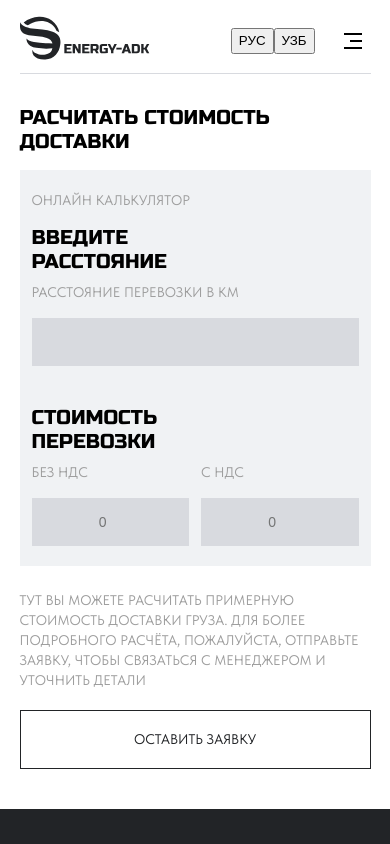
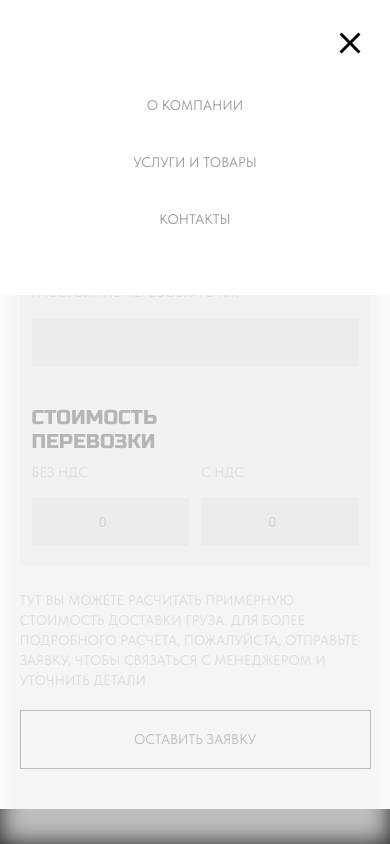
Before and after one commit to VMiskarian/energy-adk, a Next.js app: page /shipping-calculation in a window 390 px wide. Both pictures are taken after a click on the button 352 px from the left and 40 px from the top of the page. Shown: the top 844 px of the page. Built offline with nearby package versions, Linux system fonts and the light colour scheme.

Commit message:
add mobile header

```diff
--- a/src/app/page.js
+++ b/src/app/page.js
@@ -20,7 +20,7 @@ export default function Home() {
         </div>
       </section>
 
-      <section className={styles.aboutCompanySection}>
+      <section id="aboutCompany" className={styles.aboutCompanySection}>
         <div>
           <div className={styles.aboutCompanySectionLeftColumn}>
             <h2 className={styles.aboutCompanySectionTitle}>О компании</h2>
@@ -54,7 +54,7 @@ export default function Home() {
         </div>
       </section>
 
-      <section className={styles.servicesSection}>
+      <section id="services" className={styles.servicesSection}>
         <div>
           <div className={styles.servicesSectionTopArea}>
             <div>
--- a/src/assets/styles/globals.css
+++ b/src/assets/styles/globals.css
@@ -14,6 +14,8 @@
   --grey-900: #747575;
 
   --content-width: 90rem;
+
+  scroll-padding-top: 50px;
 }
 
 @media screen and (max-width: 1600px) {
@@ -56,6 +58,11 @@ body {
   margin: 0;
   background-color: var(--white);
   font-family: var(--font-tilda-sans-vf);
+}
+
+body:has(dialog[open]) {
+  overflow: hidden;
+  scrollbar-gutter: stable;
 }
 
 body > div {
--- a/src/components/base-link/index.js
+++ b/src/components/base-link/index.js
@@ -4,7 +4,7 @@ import PropTypes from 'prop-types';
 import styles from './styles.module.css';
 
 export const BaseLink = ({ href, children, className }) => (
-  <Link href={href} className={`${styles.baseLink} ${className || ''}`}>
+  <Link href={href} className={`${styles.baseLink} ${className ?? ''}`}>
     {children}
   </Link>
 );
--- a/src/components/footer/index.js
+++ b/src/components/footer/index.js
@@ -5,9 +5,9 @@ export const Footer = () => {
   const year = date.getFullYear();
 
   return (
-    <footer className={styles.footer}>
+    <footer id="footer" className={styles.footer}>
       <div className={styles.footerContainer}>
-        <h3 className={styles.footerTitle}>Контакты</h3>
+        <h2 className={styles.footerTitle}>Контакты</h2>
         <ul className={styles.footerList}>
           <li className={styles.footerListItem}>
             <a
--- a/src/components/header/index.js
+++ b/src/components/header/index.js
@@ -1,33 +1,84 @@
 'use client';
 
+import { useRef } from 'react';
 import Image from 'next/image';
 import Link from 'next/link';
+import dynamic from 'next/dynamic';
 
 import Logo from '@/assets/icons/logo.svg';
 import Menu from '@/assets/icons/menu.svg';
+import Cross from '@/assets/icons/cross.svg';
 
 import styles from './styles.module.css';
 
+const Modal = dynamic(() => import('@/components/modal'), {
+  ssr: false,
+});
+
 export const Header = () => {
+  const modalRef = useRef(null);
+
+  const showModal = () => {
+    modalRef.current?.showModal();
+  };
+  const closeModal = () => {
+    modalRef.current?.close();
+  };
+
+  const anchorLinks = [
+    { id: 1, href: '#aboutCompany', text: 'О КОМПАНИИ', onClick: closeModal },
+    { id: 2, href: '#services', text: 'УСЛУГИ И ТОВАРЫ', onClick: closeModal },
+    { id: 3, href: '#footer', text: 'КОНТАКТЫ', onClick: closeModal },
+  ];
+
   return (
+    <>
       <header className={styles.header}>
         <div className={styles.headerContainer}>
           <Link href="/">
             <Image src={Logo} alt="Logo" width={130} height={45} />
           </Link>
           <nav className={styles.headerNavbar}>
-          <a href="">О КОМПАНИИ</a>
-          <a href="">УСЛУГИ И ТОВАРЫ</a>
-          <a href="">КОНТАКТЫ</a>
+            {anchorLinks.map((link) => (
+              <a key={link.id} href={link.href} onClick={link.onClick}>
+                {link.text}
+              </a>
+            ))}
           </nav>
           <div className={styles.headerButtonsWrapper}>
             <button onClick={() => console.log('ru')}>РУС</button>
             <button onClick={() => console.log('uz')}>УЗБ</button>
-          <button type="button" className={styles.headerMenuButton}>
-            <Image src={Menu} alt="Menu" width={24} height={24} />
+            <button
+              type="button"
+              className={styles.headerMenuButton}
+              onClick={showModal}
+            >
+              <Image src={Menu} alt="Menu" width={36} height={36} />
             </button>
           </div>
         </div>
       </header>
+
+      <Modal ref={modalRef}>
+        <div className={styles.headerMobileNavbar}>
+          <button
+            type="button"
+            onClick={() => {
+              modalRef.current?.close();
+            }}
+            className={styles.headerCloseModalButton}
+          >
+            <Image src={Cross} alt="Menu" width={36} height={36} />
+          </button>
+          <nav>
+            {anchorLinks.map((link) => (
+              <a key={link.id} href={link.href} onClick={link.onClick}>
+                {link.text}
+              </a>
+            ))}
+          </nav>
+        </div>
+      </Modal>
+    </>
   );
 };
--- a/src/components/header/styles.module.css
+++ b/src/components/header/styles.module.css
@@ -36,7 +36,41 @@
   display: none;
 }
 
+.headerMobileNavbar {
+  padding: 1.5rem 1rem 3.75rem;
+  display: flex;
+  flex-direction: column;
+  gap: 1.5rem;
+}
+
+.headerMobileNavbar > nav {
+  display: flex;
+  flex-direction: column;
+  gap: 1.5rem;
+}
+
+.headerMobileNavbar a {
+  padding: 0.5rem 0;
+  display: inline-block;
+  font-size: 0.875rem;
+  line-height: 120%;
+  text-align: center;
+  color: var(--grey-100);
+}
+
+.headerCloseModalButton {
+  align-self: flex-end;
+  border: none;
+  background-color: transparent;
+}
+
 @media screen and (max-width: 768px) {
+  .header {
+    position: sticky;
+    top: 0;
+    background-color: var(--white);
+  }
+
   .headerContainer {
     padding: 1rem 0 0.5rem;
   }
```
Lines whose indentation alone changed are shown as unchanged.
